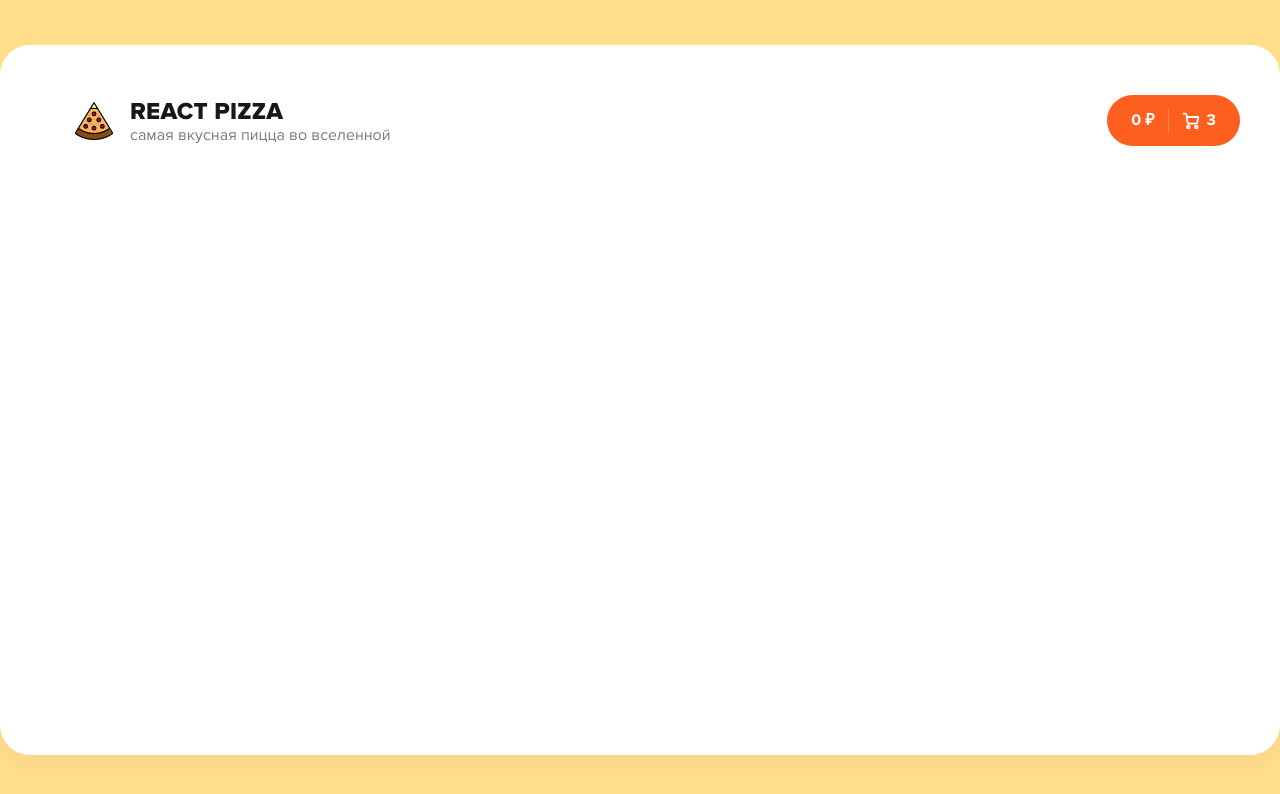
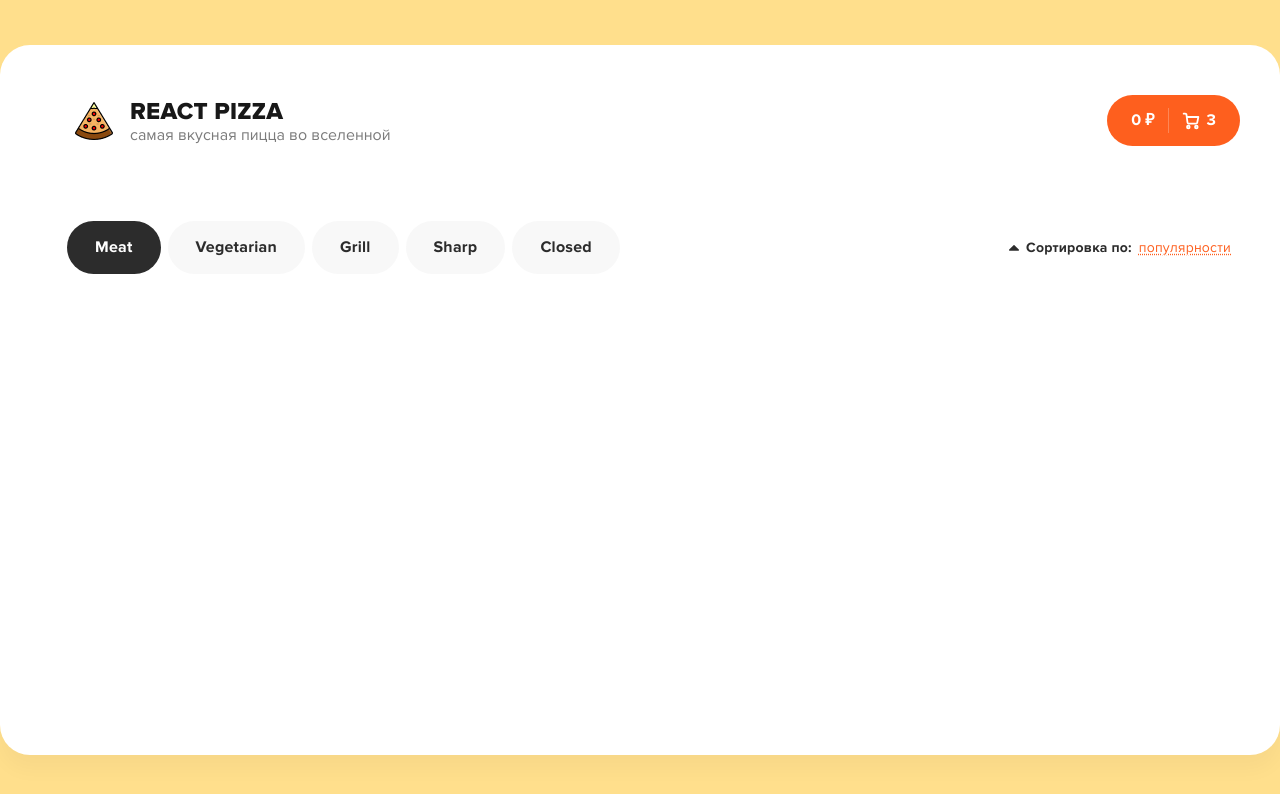
Before and after one commit to ltlaitoff/react-pizza, a React (Create React App) app: page / in a window 1280 px wide. Shown: the top 794 px of the page. Built offline with nearby package versions, Linux system fonts and the light colour scheme; the HTML template or start-up script is replaced by a standard one.

Commit message:
feat: add Selection in Home page

```diff
--- a/src/pages/Home.jsx
+++ b/src/pages/Home.jsx
@@ -1,11 +1,14 @@
 import React from 'react'
 import Header from '../containers/Header'
-
+import Selection from '../components/Selection/Selection.jsx'
 
 const Home = () => {
   return (
-    <Header />
-  )
+		<>
+			<Header />
+			<Selection />
+		</>
+	)
 }
 
 export default Home
```
